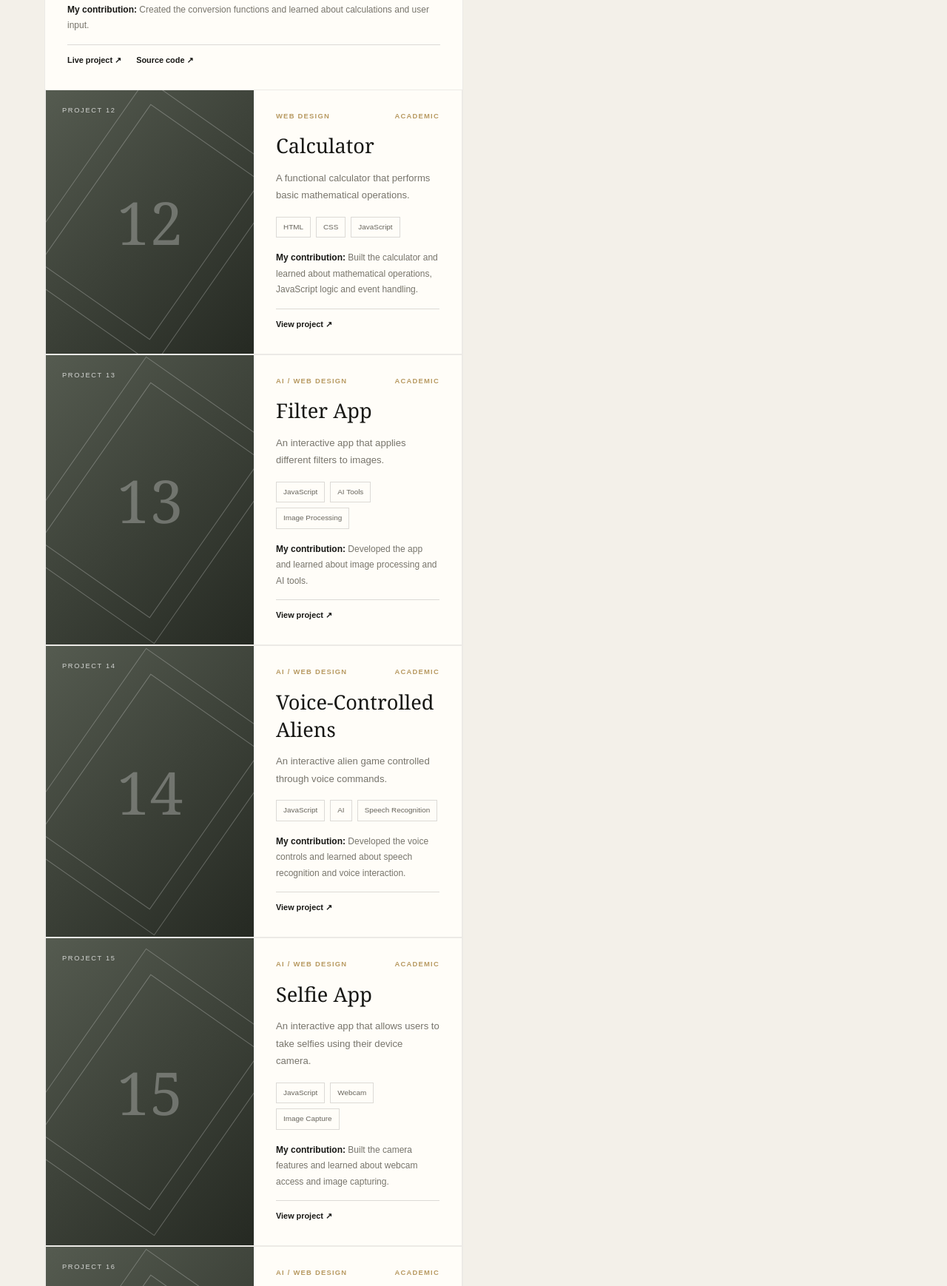
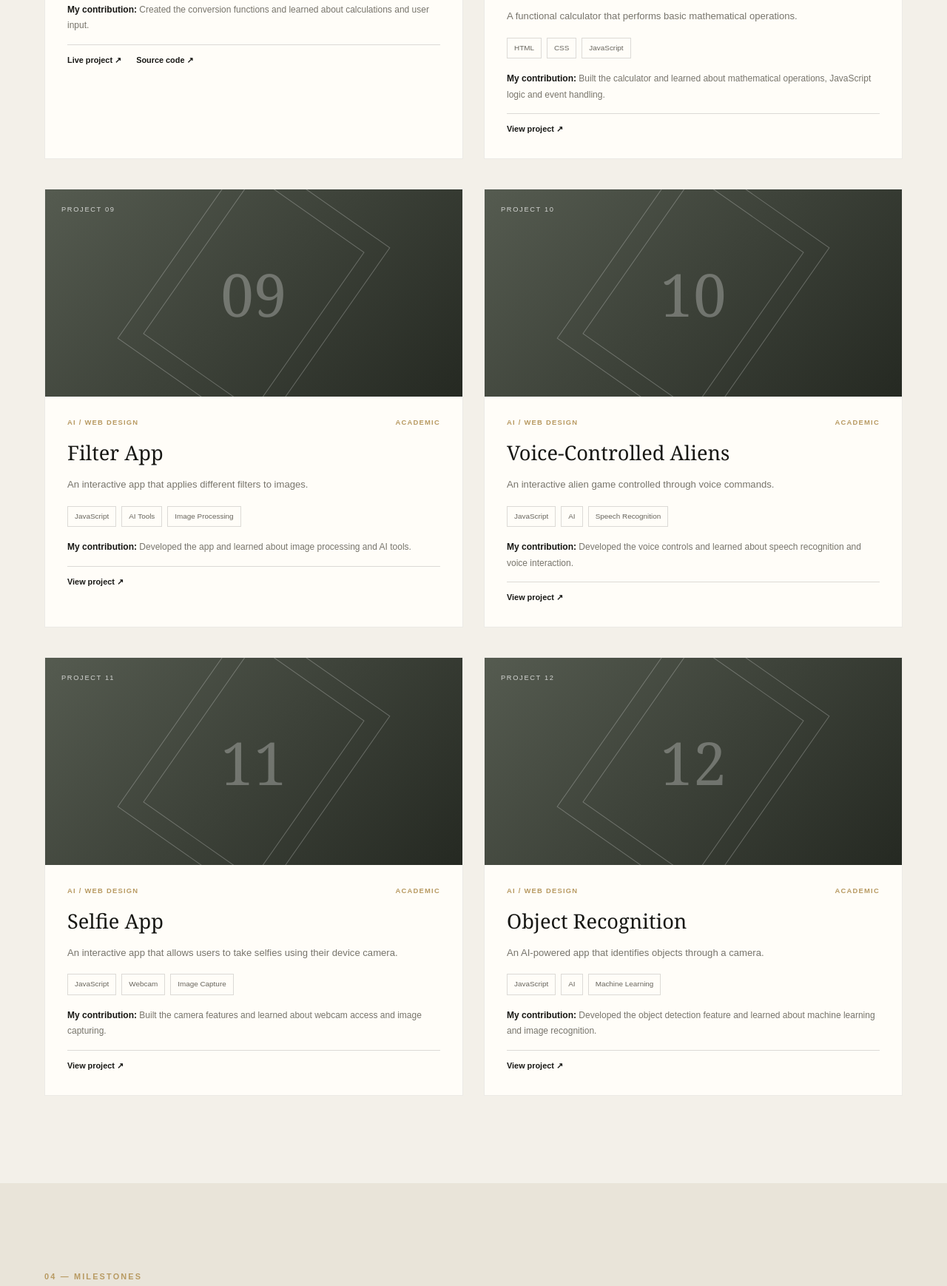
Before and after one commit to ruzba123/portfolio, a plain HTML site: page index.html in a window 1280 px wide. Shown: the part 4440-6178 px from the top of the page at 74% size. Drawn offline with Linux system fonts and the light colour scheme.

Commit message:
Update index.html
Final Final

```diff
--- a/index.html
+++ b/index.html
@@ -1,4 +1,3 @@
-
 <!DOCTYPE html>
 <html lang="en">
 <head>
@@ -197,9 +196,10 @@
                 <a href="#" class="placeholder-link" aria-label="Add source code link">Source code ↗</a>
               </div>
             </div>
+          </article>
 <!-- PROJECT 12: Calculator -->
-<article class="project-card project-card-wide reveal">
-  <div class="project-image project-image-three"><span>PROJECT 12</span><b>12</b></div>
+<article class="project-card  reveal">
+  <div class="project-image project-image-three"><span>PROJECT 08 </span><b> 08</b></div>
   <div class="project-content">
     <div class="project-topline"><span>WEB DESIGN</span><span>ACADEMIC</span></div>
     <h3>Calculator</h3>
@@ -211,8 +211,8 @@
 </article>
 
 <!-- PROJECT 13: Filter App -->
-<article class="project-card project-card-wide reveal">
-  <div class="project-image project-image-three"><span>PROJECT 13</span><b>13</b></div>
+<article class="project-card  reveal">
+  <div class="project-image project-image-three"><span>PROJECT 09</span><b>09</b></div>
   <div class="project-content">
     <div class="project-topline"><span>AI / WEB DESIGN</span><span>ACADEMIC</span></div>
     <h3>Filter App</h3>
@@ -224,8 +224,8 @@
 </article>
 
 <!-- PROJECT 14: Voice-Controlled Aliens -->
-<article class="project-card project-card-wide reveal">
-  <div class="project-image project-image-three"><span>PROJECT 14</span><b>14</b></div>
+<article class="project-card reveal">
+  <div class="project-image project-image-three"><span>PROJECT 10</span><b>10</b></div>
   <div class="project-content">
     <div class="project-topline"><span>AI / WEB DESIGN</span><span>ACADEMIC</span></div>
     <h3>Voice-Controlled Aliens</h3>
@@ -237,8 +237,8 @@
 </article>
 
 <!-- PROJECT 15: Selfie App -->
-<article class="project-card project-card-wide reveal">
-  <div class="project-image project-image-three"><span>PROJECT 15</span><b>15</b></div>
+<article class="project-card reveal">
+  <div class="project-image project-image-three"><span>PROJECT 11</span><b>11</b></div>
   <div class="project-content">
     <div class="project-topline"><span>AI / WEB DESIGN</span><span>ACADEMIC</span></div>
     <h3>Selfie App</h3>
@@ -250,8 +250,8 @@
 </article>
 
 <!-- PROJECT 16: Object Recognition -->
-<article class="project-card project-card-wide reveal">
-  <div class="project-image project-image-three"><span>PROJECT 16</span><b>16</b></div>
+<article class="project-card  reveal">
+  <div class="project-image project-image-three"><span>PROJECT 12</span><b>12</b></div>
   <div class="project-content">
     <div class="project-topline"><span>AI / WEB DESIGN</span><span>ACADEMIC</span></div>
     <h3>Object Recognition</h3>
@@ -276,17 +276,23 @@
         <div class="achievement-list">
           <article class="achievement-item reveal">
             <span class="achievement-count">01</span>
-            <div><p class="achievement-type">CERTIFICATE</p><h3>Certificate of Completion</h3><p>Dreamers Academy· 4th February 2026 </p></div>
+            <div><p class="achievement-type">CERTIFICATE</p><h3>Completion of Python </h3><p>Dreamers Academy· 4th February 2026 </p></div>
+            <span class="achievement-mark" aria-hidden="true">↗</span>
+          </article>
+
+          <article class="achievement-item reveal">
+            <span class="achievement-count">03</span>
+            <div><p class="achievement-type">CERTIFICATE</p><h3>Completion of Website Designs</h3><p>Dreamers Academy · 15th July 2026 </p></div>
+            <span class="achievement-mark" aria-hidden="true">↗</span>
+          </article>
+           <article class="achievement-item reveal">
+            <span class="achievement-count">03</span>
+            <div><p class="achievement-type">CERTIFICATE</p><h3>Completion of Artificial Intelligence(AI)</h3><p>Dreamers Academy · 16th October 2026 </p></div>
             <span class="achievement-mark" aria-hidden="true">↗</span>
           </article>
           <article class="achievement-item reveal">
             <span class="achievement-count">02</span>
             <div><p class="achievement-type">ACHIEVEMENT</p><h3>Academic improvment in Digital Technology</h3><p>Avenues College· 23rd November 2026</p></div>
-            <span class="achievement-mark" aria-hidden="true">↗</span>
-          </article>
-          <article class="achievement-item reveal">
-            <span class="achievement-count">03</span>
-            <div><p class="achievement-type">CERTIFICATE</p><h3>Completion of Artificial Intelligence(AI)</h3><p>Dreamers Academy · 16th October 2026 </p></div>
             <span class="achievement-mark" aria-hidden="true">↗</span>
           </article>
         </div>
```
